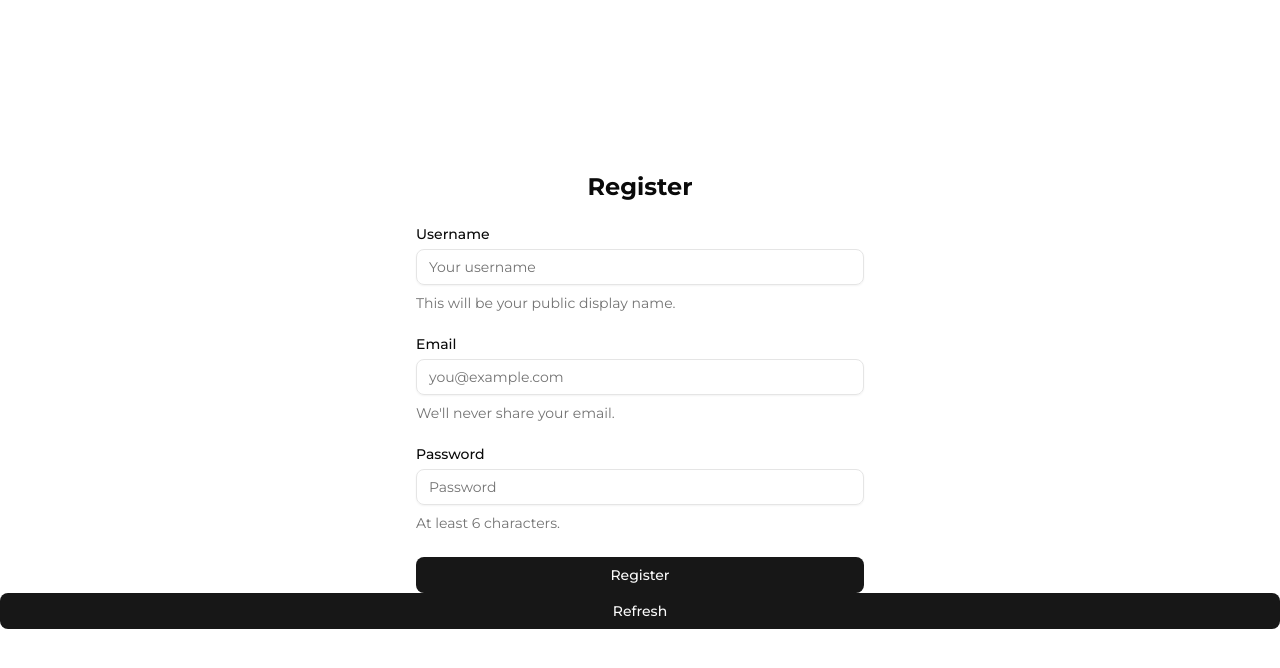
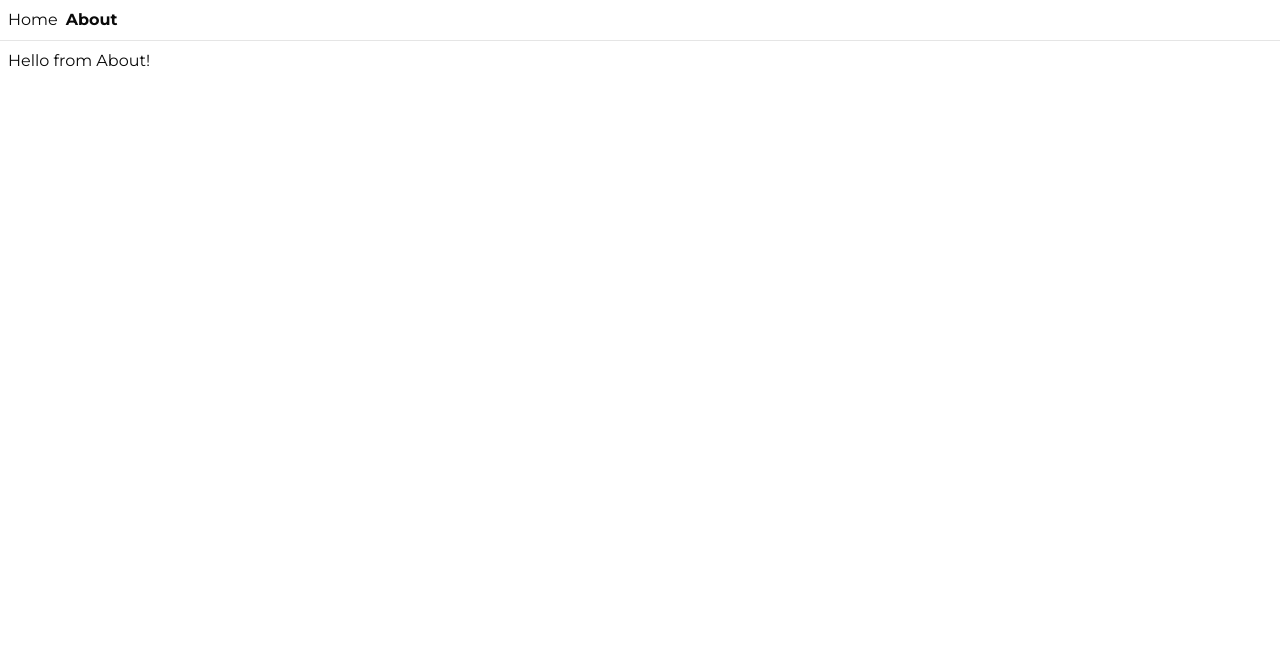
Before and after one commit to taurasbear/automotive-marketplace, a React (Vite) app in the folder automotive.marketplace.client/: page /about in a window 1280 px wide. Shown: the top 668 px of the page. Built offline with nearby package versions, Linux system fonts and the light colour scheme.

Commit message:
Implemented foundations for routing

```diff
--- a/automotive.marketplace.client/package.json
+++ b/automotive.marketplace.client/package.json
@@ -16,6 +16,8 @@
     "@reduxjs/toolkit": "^2.7.0",
     "@tailwindcss/vite": "^4.0.9",
     "@tanstack/react-query": "^5.74.3",
+    "@tanstack/react-router": "^1.117.0",
+    "@tanstack/react-router-devtools": "^1.117.0",
     "axios": "^1.8.4",
     "class-variance-authority": "^0.7.1",
     "clsx": "^2.1.1",
@@ -34,6 +36,7 @@
   },
   "devDependencies": {
     "@eslint/js": "^9.17.0",
+    "@tanstack/router-plugin": "^1.117.0",
     "@types/node": "^22.14.1",
     "@types/react": "^18.3.18",
     "@types/react-dom": "^18.3.5",
--- a/automotive.marketplace.client/src/App.tsx
+++ b/automotive.marketplace.client/src/App.tsx
@@ -1,12 +1,19 @@
 import { Toaster } from "./components/ui/sonner";
-import CarListings from "./containers/CarListings";
-import Register from "./containers/Register";
+import { RouterProvider, createRouter } from "@tanstack/react-router";
+import { routeTree } from "./routeTree.gen";
+
+const router = createRouter({ routeTree });
+
+declare module "@tanstack/react-router" {
+  interface Register {
+    router: typeof router;
+  }
+}
 
 function App() {
   return (
     <div>
-      {/* <CarListings /> */}
-      <Register/>
+      <RouterProvider router={router} />
       <Toaster />
     </div>
   );
--- /dev/null
+++ b/automotive.marketplace.client/src/routeTree.gen.ts
@@ -0,0 +1,111 @@
+/* eslint-disable */
+
+// @ts-nocheck
+
+// noinspection JSUnusedGlobalSymbols
+
+// This file was automatically generated by TanStack Router.
+// You should NOT make any changes in this file as it will be overwritten.
+// Additionally, you should also exclude this file from your linter and/or formatter to prevent it from being checked or modified.
+
+// Import Routes
+
+import { Route as rootRoute } from './routes/__root'
+import { Route as AboutImport } from './routes/about'
+import { Route as IndexImport } from './routes/index'
+
+// Create/Update Routes
+
+const AboutRoute = AboutImport.update({
+  id: '/about',
+  path: '/about',
+  getParentRoute: () => rootRoute,
+} as any)
+
+const IndexRoute = IndexImport.update({
+  id: '/',
+  path: '/',
+  getParentRoute: () => rootRoute,
+} as any)
+
+// Populate the FileRoutesByPath interface
+
+declare module '@tanstack/react-router' {
+  interface FileRoutesByPath {
+    '/': {
+      id: '/'
+      path: '/'
+      fullPath: '/'
+      preLoaderRoute: typeof IndexImport
+      parentRoute: typeof rootRoute
+    }
+    '/about': {
+      id: '/about'
+      path: '/about'
+      fullPath: '/about'
+      preLoaderRoute: typeof AboutImport
+      parentRoute: typeof rootRoute
+    }
+  }
+}
+
+// Create and export the route tree
+
+export interface FileRoutesByFullPath {
+  '/': typeof IndexRoute
+  '/about': typeof AboutRoute
+}
+
+export interface FileRoutesByTo {
+  '/': typeof IndexRoute
+  '/about': typeof AboutRoute
+}
+
+export interface FileRoutesById {
+  __root__: typeof rootRoute
+  '/': typeof IndexRoute
+  '/about': typeof AboutRoute
+}
+
+export interface FileRouteTypes {
+  fileRoutesByFullPath: FileRoutesByFullPath
+  fullPaths: '/' | '/about'
+  fileRoutesByTo: FileRoutesByTo
+  to: '/' | '/about'
+  id: '__root__' | '/' | '/about'
+  fileRoutesById: FileRoutesById
+}
+
+export interface RootRouteChildren {
+  IndexRoute: typeof IndexRoute
+  AboutRoute: typeof AboutRoute
+}
+
+const rootRouteChildren: RootRouteChildren = {
+  IndexRoute: IndexRoute,
+  AboutRoute: AboutRoute,
+}
+
+export const routeTree = rootRoute
+  ._addFileChildren(rootRouteChildren)
+  ._addFileTypes<FileRouteTypes>()
+
+/* ROUTE_MANIFEST_START
+{
+  "routes": {
+    "__root__": {
+      "filePath": "__root.tsx",
+      "children": [
+        "/",
+        "/about"
+      ]
+    },
+    "/": {
+      "filePath": "index.tsx"
+    },
+    "/about": {
+      "filePath": "about.tsx"
+    }
+  }
+}
+ROUTE_MANIFEST_END */
--- /dev/null
+++ b/automotive.marketplace.client/src/routes/__root.tsx
@@ -0,0 +1,20 @@
+import { createRootRoute, Link, Outlet } from "@tanstack/react-router";
+import { TanStackRouterDevtools } from "@tanstack/react-router-devtools";
+
+export const Route = createRootRoute({
+  component: () => (
+    <>
+      <div className="flex gap-2 p-2">
+        <Link to="/" className="[&.active]:font-bold">
+          Home
+        </Link>{" "}
+        <Link to="/about" className="[&.active]:font-bold">
+          About
+        </Link>
+      </div>
+      <hr />
+      <Outlet />
+      <TanStackRouterDevtools />
+    </>
+  ),
+});
--- /dev/null
+++ b/automotive.marketplace.client/src/routes/about.tsx
@@ -0,0 +1,9 @@
+import { createFileRoute } from "@tanstack/react-router";
+
+export const Route = createFileRoute("/about")({
+  component: About,
+});
+
+function About() {
+  return <div className="p-2">Hello from About!</div>;
+}
--- /dev/null
+++ b/automotive.marketplace.client/src/routes/index.tsx
@@ -0,0 +1,13 @@
+import { createFileRoute } from "@tanstack/react-router";
+
+export const Route = createFileRoute("/")({
+  component: Index,
+});
+
+function Index() {
+  return (
+    <div className="p-2">
+      <h3>Welcome Home!</h3>
+    </div>
+  );
+}
--- a/automotive.marketplace.client/vite.config.ts
+++ b/automotive.marketplace.client/vite.config.ts
@@ -1,43 +1,45 @@
-import path from "path"
-import tailwindcss from "@tailwindcss/vite"
-import { fileURLToPath, URL } from 'node:url';
+import path from "path";
+import { TanStackRouterVite } from "@tanstack/router-plugin/vite";
+import tailwindcss from "@tailwindcss/vite";
+import { fileURLToPath, URL } from "node:url";
 
-import { defineConfig } from 'vite';
-import react from '@vitejs/plugin-react';
-import { env } from 'process';
+import { defineConfig } from "vite";
+import react from "@vitejs/plugin-react";
+import { env } from "process";
 
-const target = env.VITE_API_URL ?? 'http://automotive.marketplace.server:8080';
+const target = env.VITE_API_URL ?? "http://automotive.marketplace.server:8080";
 
 // https://vitejs.dev/config/
 export default defineConfig({
   plugins: [
+    TanStackRouterVite({ target: "react", autoCodeSplitting: true }),
     react(),
-        tailwindcss()
+    tailwindcss(),
   ],
   resolve: {
     alias: {
-            '@': fileURLToPath(new URL('./src', import.meta.url))
-        }
+      "@": fileURLToPath(new URL("./src", import.meta.url)),
+    },
   },
   server: {
     proxy: {
-            '^/api': {
+      "^/api": {
         target,
         secure: false,
         changeOrigin: false,
         cookieDomainRewrite: {
-                    '*': ''
-                }
-            }
+          "*": "",
+        },
+      },
     },
     port: 57263,
     host: true,
     watch: {
       usePolling: true,
-            interval: 1000
+      interval: 1000,
     },
     hmr: {
-            clientPort: 57263
-        }
-    }
-})
+      clientPort: 57263,
+    },
+  },
+});
```
Also changed, not shown: 1 other file (tests, documents, lock files or other folders). Lines whose indentation alone changed are shown as unchanged.
